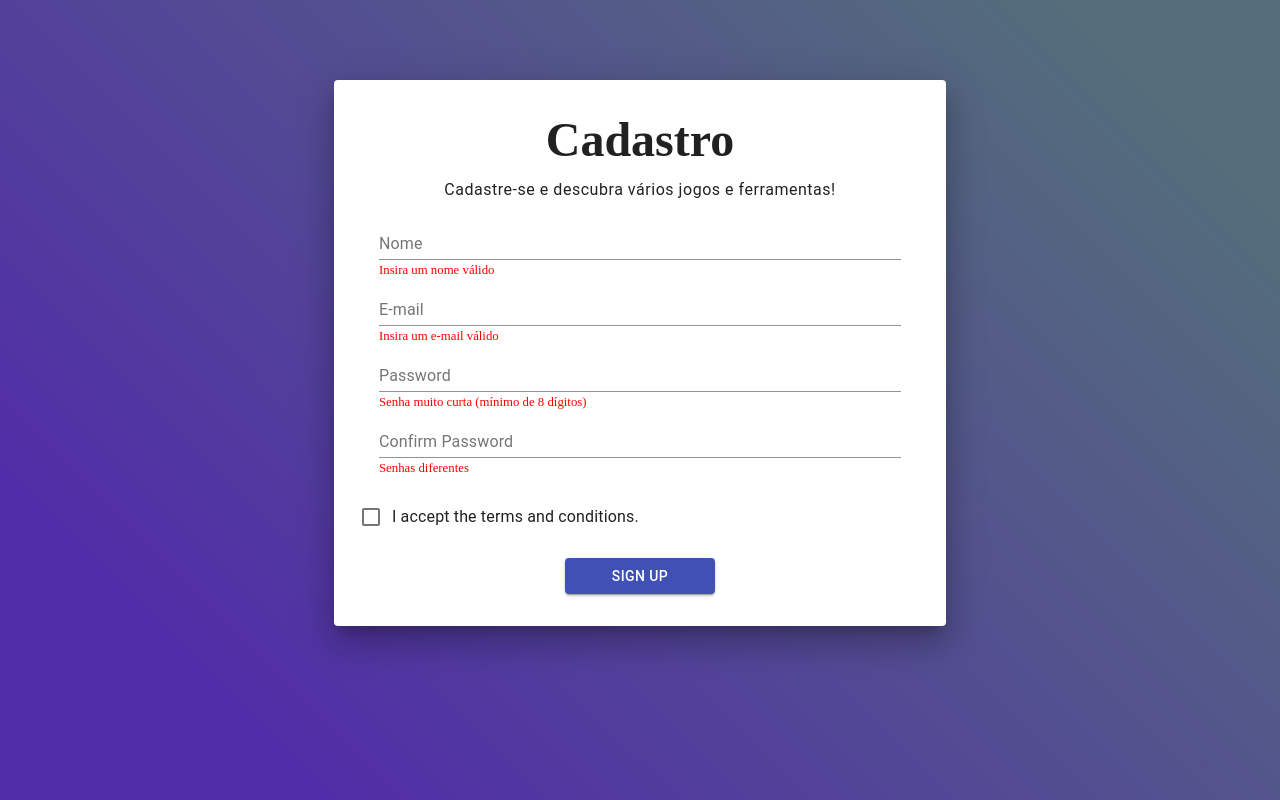
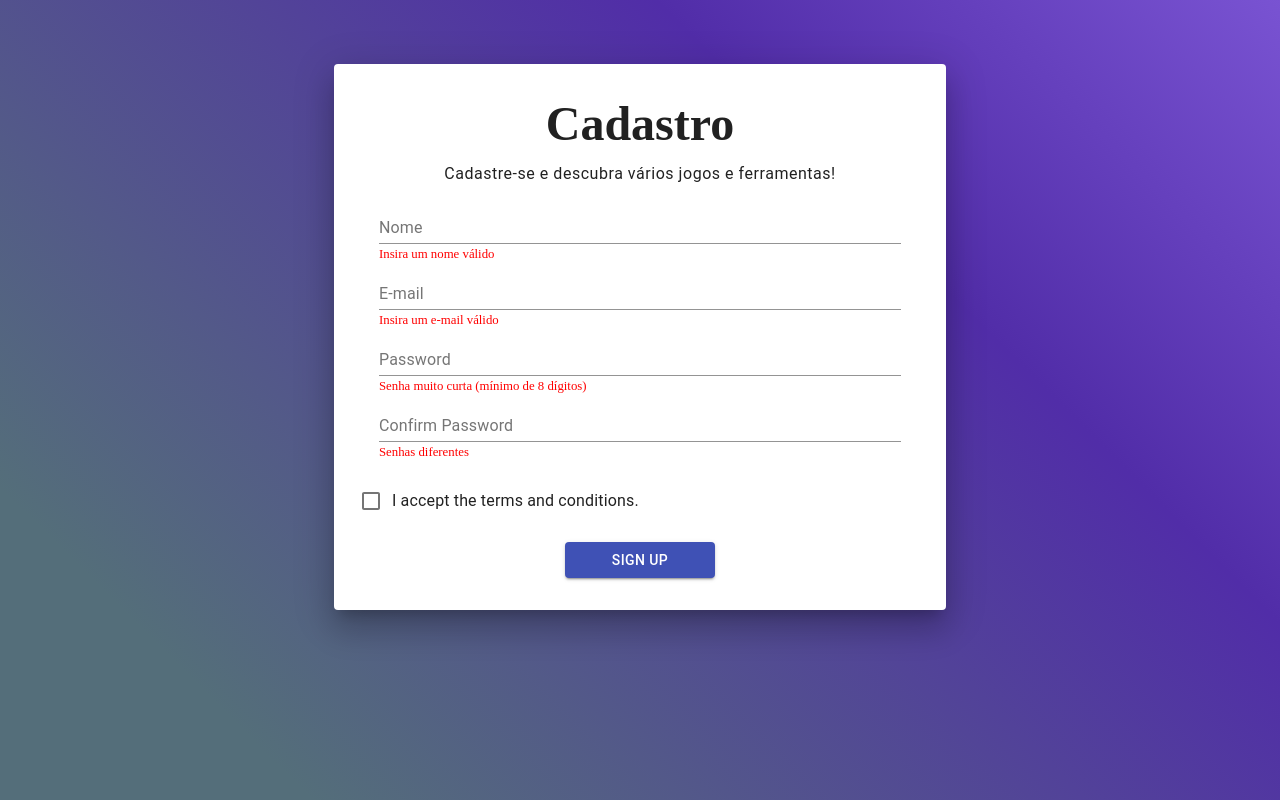
Before and after one commit to DevGabrielDeSouza/gama-desafio2, a React (Create React App) app: page / in a window 1280 px wide. Built offline with nearby package versions, Linux system fonts and the light colour scheme; data requests are answered from the project's data file.

Commit message:
Form interface adjusts

```diff
--- a/src/components/Signup/index.tsx
+++ b/src/components/Signup/index.tsx
@@ -1,32 +1,23 @@
 import React from 'react';
 
 import { Grid, Paper, Avatar, Typography, TextField, Button } from '@material-ui/core'
-import AddCircleOutlineOutlinedIcon from '@material-ui/icons/AddCircleOutlineOutlined';
-import Radio from '@material-ui/core/Radio';
-import RadioGroup from '@material-ui/core/RadioGroup';
 import FormControlLabel from '@material-ui/core/FormControlLabel';
-import FormControl from '@material-ui/core/FormControl';
-import FormLabel from '@material-ui/core/FormLabel';
 import Checkbox from '@material-ui/core/Checkbox';
 
 import { Container } from './style';
 
 const Signup: React.FC/*<{submitForm: any}>*/ = (/*{ submitForm }*/) => {
-	//const paperStyle = { padding: '4vmin 2vmin', display: "inline-block", maxWidth: 450, width: "80%", margin: "20px auto" }
 	const paperStyle = {
 		padding: '4vmin 2vmin 4vmin 2vmin',
 		display: "inline-block",
-		//minHeight: "300px",
 		maxWidth: "80%",
-		margin: "10vh 0vh 0vh 0vh",
+		margin: "8vh 0vh 0vh 0vh",
 	}
 	const headerStyle = { margin: 0, width: "100%", textAlign: "center" as "center", fontSize: "max(200%, 6vmin)"}
 	const descStyle = { textAlign: "center" as "center", margin: "10px 0 1vh 0", fontSize: "max(90%, 2vmin)" }
 	const inputRegionStyle = { width: "90%",}
 	const inputStyle = { height: "max(200%, 2vmin)" }
 	const marginTop = {
-		//background: "linear-gradient(45deg, #9013FE 15%, #50E3C2 90%)",
-		//background: "linear-gradient(45deg, #512DA8 15%, #546E7A 90%)",
 		minWidth: "100%",
 		display: "flex",
 		flexDirection: "column" as "column",
@@ -35,8 +26,7 @@ const Signup: React.FC/*<{submitForm: any}>*/ = (/*{ submitForm }*/) => {
 		justifyContent: "center",
 	}
 	const bg = {
-		//background: "linear-gradient(45deg, #9013FE 15%, #50E3C2 90%)",
-		background: "linear-gradient(45deg, #512DA8 15%, #546E7A 90%)",
+		background: "linear-gradient(225deg, #7953d2 0%, #512DA8 30%, #546E7A 85%)",
 		minWidth: "100%",
 		minHeight: "max(620px, 100vh)",
 		position: "fixed" as "fixed",
@@ -60,7 +50,7 @@ const Signup: React.FC/*<{submitForm: any}>*/ = (/*{ submitForm }*/) => {
 		console.log(e.target.value)
 	}
 
-	const emptySpaceStyle = { width: "5px", height: "10vh", /*background: "red"*/}
+	const emptySpaceStyle = { width: "5px", height: "5vh", /*background: "red"*/}
 
 	return (
 		<Container>
```
